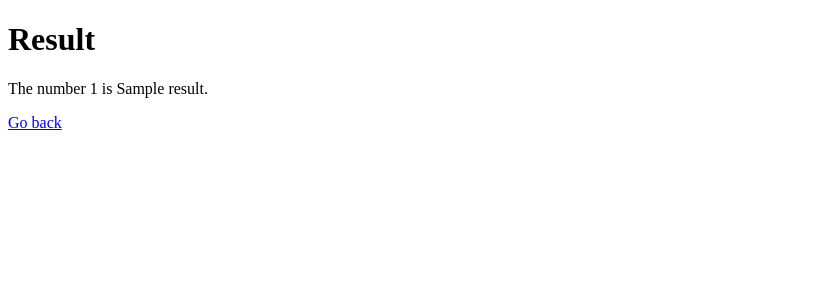
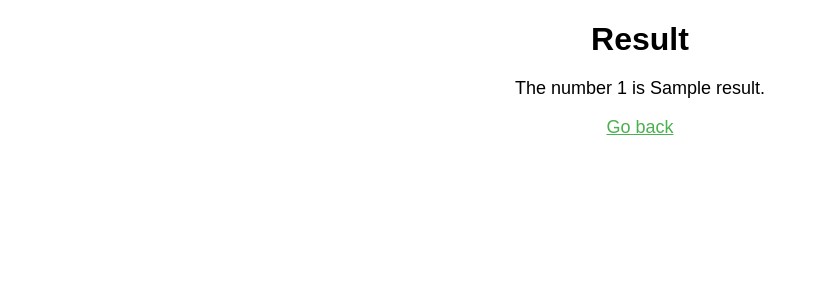
Before and after one commit to CiprianPotor/number_checker, a Flask app: template templates/result.html in a window 1280 px wide. Shown: the top 300 px of the page, without its empty margins (0-819 px from the left). Run offline with Flask 3, Linux system fonts and the light colour scheme; the template is opened without the code that fills it: most values are stand-ins (such as "Sample title", 1, 10 or a date in 2020).

Commit message:
Update result.html
improve formatting

```diff
--- a/templates/result.html
+++ b/templates/result.html
@@ -1,7 +1,29 @@
 <!DOCTYPE html>
 <html>
 <head>
-    <title>Even/Odd Checker</title>
+    <title>Even/Odd Checker - Result</title>
+    <style>
+        body {
+            font-family: Arial, sans-serif;
+            margin: 20px;
+            padding: 0;
+        }
+
+        h1 {
+            text-align: center;
+            margin-bottom: 20px;
+        }
+
+        p {
+            text-align: center;
+            font-size: 18px;
+            margin-bottom: 10px;
+        }
+
+        a {
+            color: #4CAF50;
+        }
+    </style>
 </head>
 <body>
     <h1>Result</h1>
```
